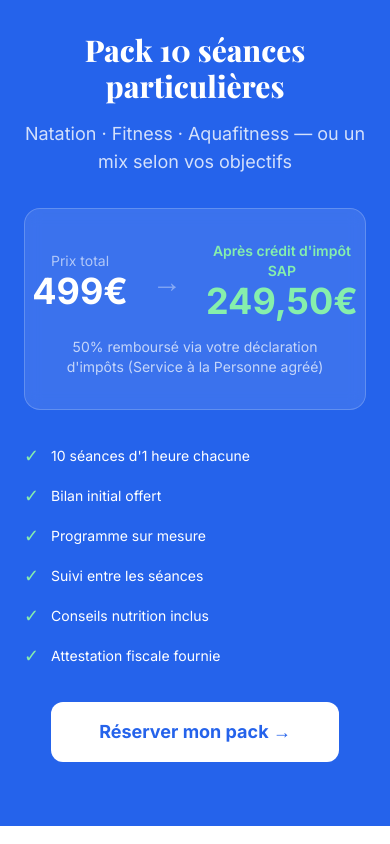
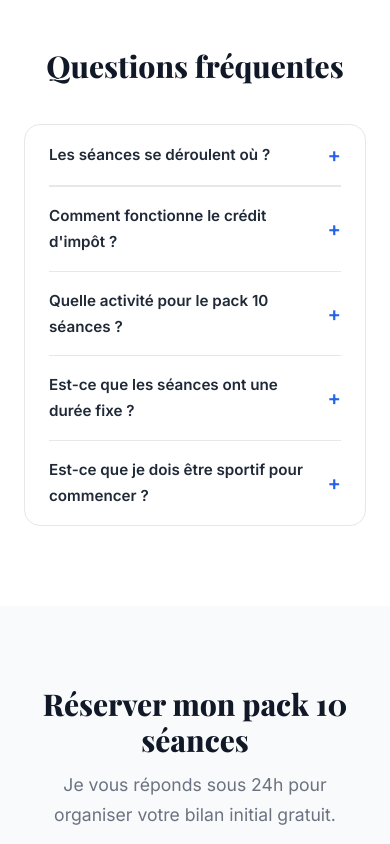
Before and after one commit to Unvodka/Coaching-and-Sport, a Next.js app: page /decouverte in a window 390 px wide. Shown: the part 4580-5424 px from the top of the page. Built offline with nearby package versions, Linux system fonts and the light colour scheme; no server answers.

Commit message:
feat: remove pricing highlight section from landing page

```diff
--- a/app/decouverte/LandingPageClient.tsx
+++ b/app/decouverte/LandingPageClient.tsx
@@ -343,55 +343,6 @@ export default function LandingPageClient() {
         </div>
       </section>
 
-      {/* ── Pricing highlight ─────────────────────────────────────── */}
-      <section className="py-16 px-6 bg-brand-blue text-white">
-        <div className="max-w-2xl mx-auto text-center">
-          <h2 className="font-heading text-3xl md:text-4xl font-extrabold mb-4">
-            Pack 10 séances particulières
-          </h2>
-          <p className="text-white/80 mb-8 text-lg">
-            Natation · Fitness · Aquafitness — ou un mix selon vos objectifs
-          </p>
-          <div className="bg-white/10 backdrop-blur rounded-2xl p-8 mb-8 border border-white/20">
-            <div className="flex items-center justify-center gap-6 mb-4">
-              <div>
-                <p className="text-white/60 text-sm">Prix total</p>
-                <p className="text-4xl font-extrabold">499€</p>
-              </div>
-              <div className="text-3xl text-white/40">→</div>
-              <div>
-                <p className="text-green-300 text-sm font-semibold">Après crédit d&apos;impôt SAP</p>
-                <p className="text-4xl font-extrabold text-green-300">249,50€</p>
-              </div>
-            </div>
-            <p className="text-white/70 text-sm">
-              50% remboursé via votre déclaration d&apos;impôts (Service à la Personne agréé)
-            </p>
-          </div>
-          <ul className="text-left space-y-3 mb-8 max-w-sm mx-auto">
-            {[
-              '10 séances d\'1 heure chacune',
-              'Bilan initial offert',
-              'Programme sur mesure',
-              'Suivi entre les séances',
-              'Conseils nutrition inclus',
-              'Attestation fiscale fournie',
-            ].map((item) => (
-              <li key={item} className="flex items-center gap-3 text-sm">
-                <span className="text-green-300 text-lg shrink-0">✓</span>
-                <span>{item}</span>
-              </li>
-            ))}
-          </ul>
-          <button
-            onClick={() => document.getElementById('contact-form')?.scrollIntoView({ behavior: 'smooth' })}
-            className="bg-white text-brand-blue font-extrabold text-lg px-12 py-4 rounded-xl hover:bg-gray-50 transition-all duration-300 hover:-translate-y-1 hover:shadow-xl active:scale-95"
-          >
-            Réserver mon pack →
-          </button>
-        </div>
-      </section>
-
       {/* ── FAQ ──────────────────────────────────────────────────── */}
       <section className="py-20 px-6 bg-white">
         <div className="max-w-2xl mx-auto">
```
